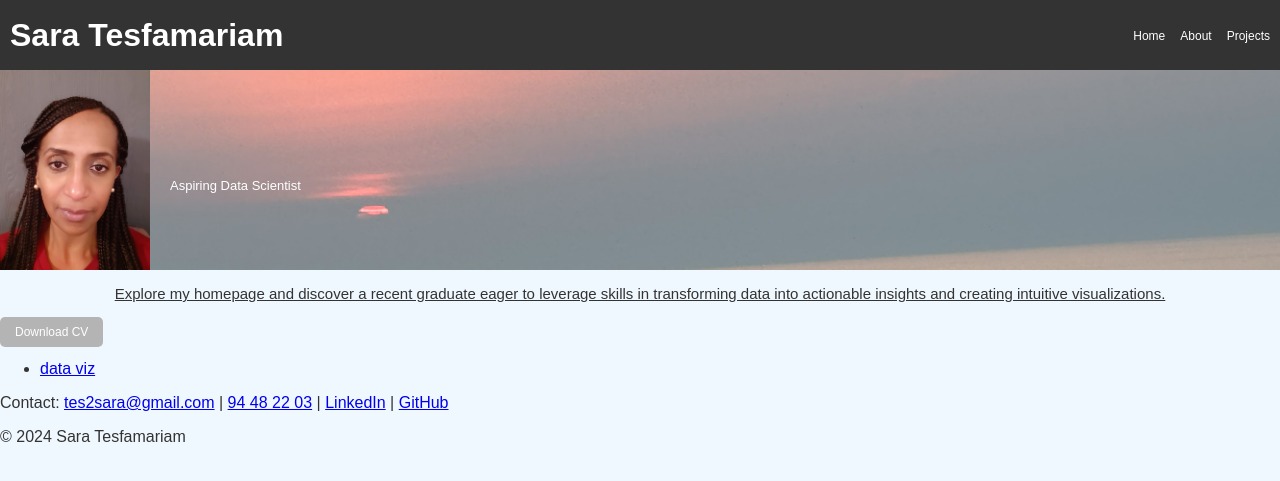
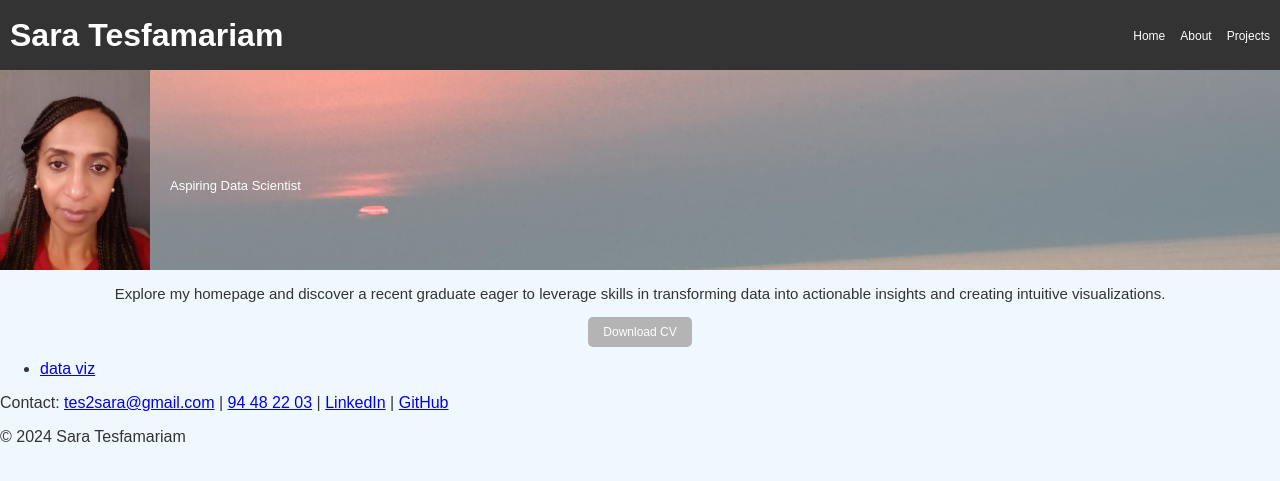
Before and after one commit to tes2sara/sara_tesfamariam, a Jekyll site: the page built from index.md, in a window 1280 px wide. Shown: the top 481 px of the page. Built offline with Jekyll 4.4.1, drawn with Linux system fonts in a browser that asks for light colours; Markdown is read by kramdown in place of the engine named in the settings.

Commit message:
Update index.md

```diff
--- a/index.md
+++ b/index.md
@@ -23,9 +23,9 @@ title: Home
   </div>
 
 
-<p style="text-decoration: underline; text-align: center; font-size: 15px;">Explore my homepage and discover a recent graduate eager to leverage skills in transforming data into actionable insights and creating intuitive visualizations.</p>
+<p style="text-align: center; font-size: 15px; margin: 12">Explore my homepage and discover a recent graduate eager to leverage skills in transforming data into actionable insights and creating intuitive visualizations.</p>
 
-<div style="text-align: left; margin: 20px 0;">
+<div style="text-align: center; margin: 20px 0;">
     <a href="CV.pdf" download="Sara_CV.pdf" style="padding: 8px 15px; background-color: #b4b4b4; color: white; text-decoration: none; border-radius: 5px; font-size: 12px;">Download CV</a>
 </div>
 
```
